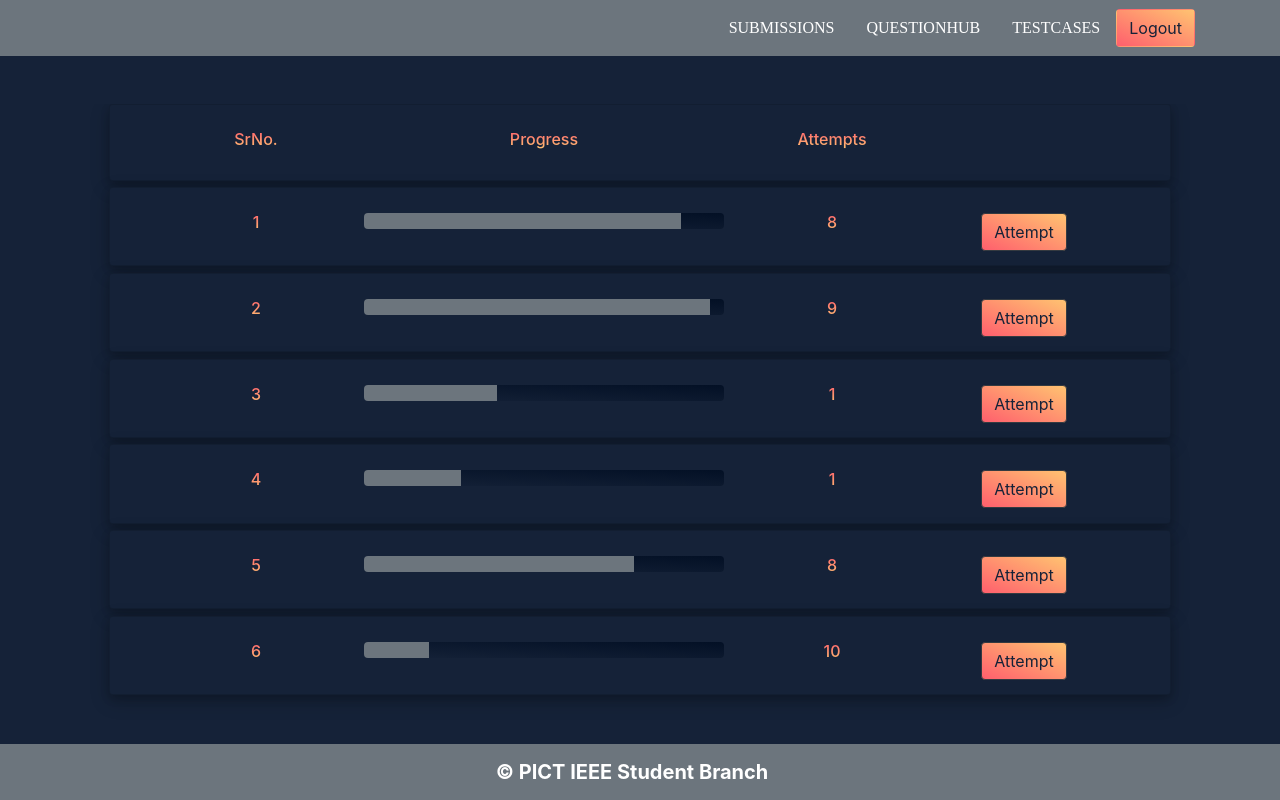
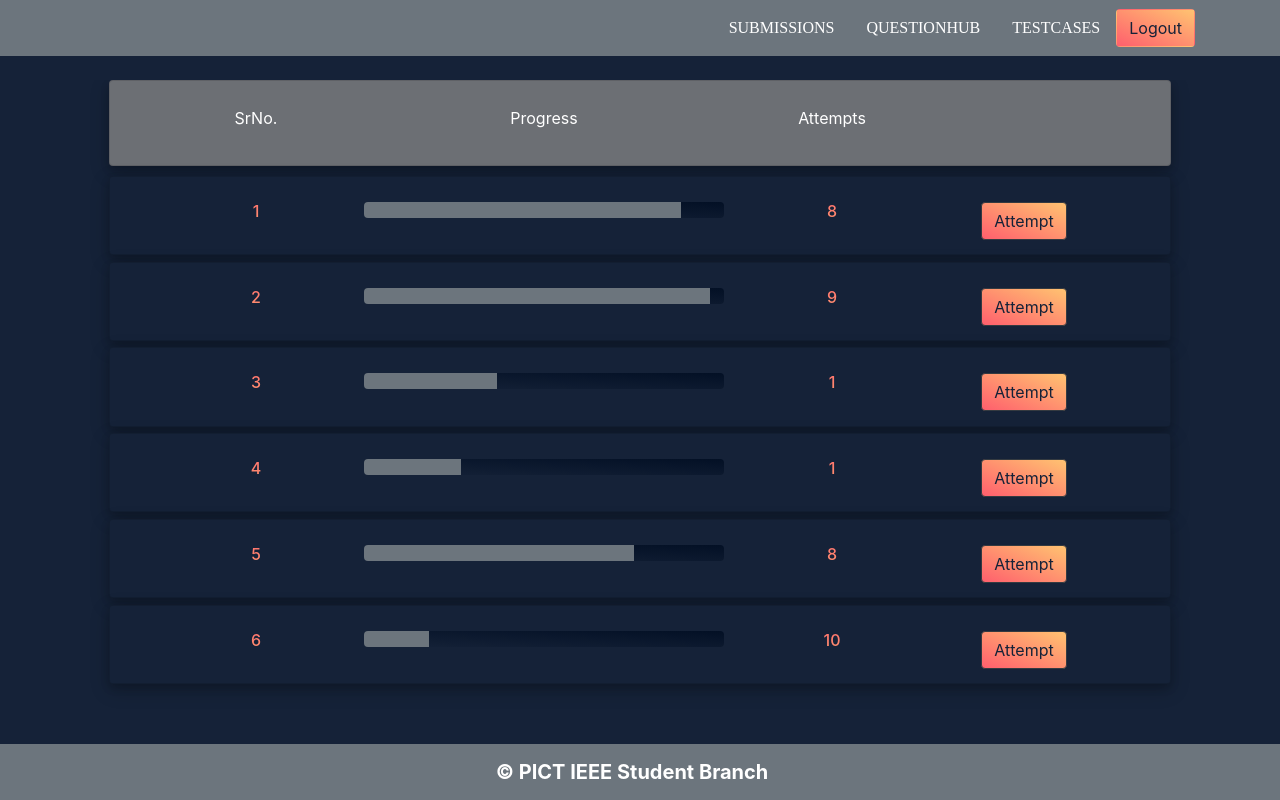
Before and after one commit to meghadandapat/CTD-RC2-Frontend, a React (Create React App) app: page /questionhub in a window 1280 px wide. Built offline with nearby package versions, Linux system fonts and the light colour scheme.

Commit message:
Minor changes to QuestionHub

```diff
--- a/src/components/QuestionHub/Card.css
+++ b/src/components/QuestionHub/Card.css
@@ -1,16 +1,50 @@
+.cardquestno{
+    width:15vw;
+    text-align: center;
+    background: -webkit-linear-gradient(#ff5f6d, #ffc371);
+    -webkit-background-clip: text;
+    -webkit-text-fill-color:transparent;
+  }
+
+  .cardprogressb{
+    width:30vw;
+    text-align: center;
+    background: -webkit-linear-gradient(#ff5f6d, #ffc371);
+    -webkit-background-clip: text;
+    -webkit-text-fill-color:transparent;
+  }
+
+  .cardattempno{
+    width:15vw;
+    text-align: center;
+    background: -webkit-linear-gradient(#ff5f6d, #ffc371);
+    -webkit-background-clip: text;
+    -webkit-text-fill-color:transparent;
+  }
+
+  .cardattempb{
+    width:15vw;
+    text-align: center;
+  }
+
+/*Title card*/
+
 .questno{
   width:15vw;
   text-align: center;
+  color: white !important;
 }
 
 .progressb{
   width:30vw;
   text-align: center;
+  color: white !important;
 }
 
 .attempno{
   width:15vw;
   text-align: center;
+  color: white !important;
 }
 
 .attempb{
--- a/src/components/QuestionHub/Cards.js
+++ b/src/components/QuestionHub/Cards.js
@@ -14,16 +14,16 @@ const Cards = ({qno, progbar, attempts, button}) => {
                                 <tbody>
                                     <tr>
                                         <td></td>
-                                        <td className="questno">
+                                        <td className="cardquestno">
                                             <h6>{qno}</h6>
                                         </td>
-                                        <td className="progressb">
+                                        <td className="cardprogressb">
                                             <h6>{progbar}</h6>
                                         </td>
-                                        <td className="attempno">
+                                        <td className="cardattempno">
                                             <h6>{attempts}</h6>
                                         </td>
-                                        <td className="attempb">
+                                        <td className="cardattempb">
                                             {button==="yes" && <div className="btn btn-dark"><div class="attempt">Attempt</div></div>}
 
                                         </td>
--- a/src/components/QuestionHub/Quehub.css
+++ b/src/components/QuestionHub/Quehub.css
@@ -1,7 +1,7 @@
 .qhub{
   overflow-x: hidden;
   margin-bottom: 8vh;
-  margin-top: 6vh;
+  margin-top: 3vh;
 }
 .Cards{
     margin-top: -1.7em;
@@ -17,11 +17,15 @@
   }
   /*box-shadow: 0 4px 8px 0 rgba(0, 0, 0, 0.16), 0 6px 20px 0 rgba(0, 0, 0, 0.2);*/
 
+.title{
+    overflow: hidden;
+    height: 70%;
+    box-shadow: 0 4px 8px 0 rgba(0, 0, 0, 0.16), 0 6px 20px 0 rgba(0, 0, 0, 0.2);
+    /* background-image: linear-gradient(to top right, #152238 0%, #152238 100%); */
+    background-color:#6c6f74;
+}
+
 h6,h1{
-    background: -webkit-linear-gradient(#ff5f6d, #ffc371);
-    -webkit-background-clip: text;
-    -webkit-text-fill-color:transparent;
-
 
   }
 
--- a/src/components/QuestionHub/TitleCard.js
+++ b/src/components/QuestionHub/TitleCard.js
@@ -8,20 +8,20 @@ const TitleCard = () => {
 
                 </div>
                 <div className="col-sm-10">
-                    <div className="card qhubcard">
+                    <div className="card title">
                         <div className="card-body mb-2">
                             <Table responsive className="table table-borderless">
                                 <tbody>
                                     <tr>
                                         <td></td>
                                         <td className="questno justify-content-left">
-                                            <h6>SrNo.</h6>
+                                            <p>SrNo.</p>
                                         </td>
                                         <td className="progressb">
-                                            <h6>Progress</h6>
+                                            <p>Progress</p>
                                         </td>
                                         <td className="attempno">
-                                            <h6>Attempts</h6>
+                                            <p>Attempts</p>
                                         </td>
                                         <td className="attempb"></td>
                                         <td></td>
```
Lines whose indentation alone changed are shown as unchanged.
